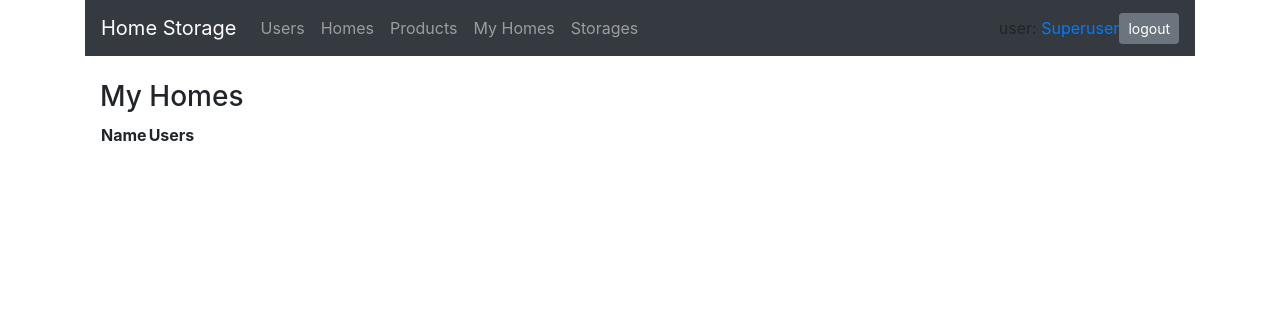
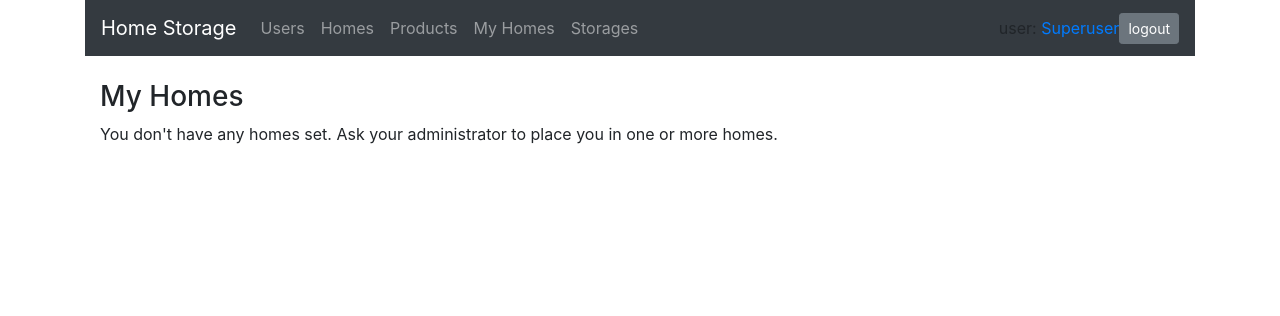
Before and after one commit to Peanhua/HomeStorage, a Flask app: page /myhomes in a window 1280 px wide. Shown: the top 316 px of the page. Run offline with Flask 2, Linux system fonts and the light colour scheme; a user stored in the database is signed in; data that the repository does not hold is empty; some libraries are stand-ins or nearby versions.

Commit message:
Add informative message to my homes -list view when the current user does not belong to any home.

```diff
--- a/application/templates/homes/mylist.html
+++ b/application/templates/homes/mylist.html
@@ -2,6 +2,7 @@
 
 {% block body %}
 <h3>My Homes</h3>
+{% if homes|length > 0 %}
 <table>
   <tr>
     <th>Name</th>
@@ -17,4 +18,7 @@
   </tr>
   {% endfor %}
 </table>
+{% else %}
+<div>You don't have any homes set. Ask your administrator to place you in one or more homes.</div>
+{% endif %}
 {% endblock %}
```
